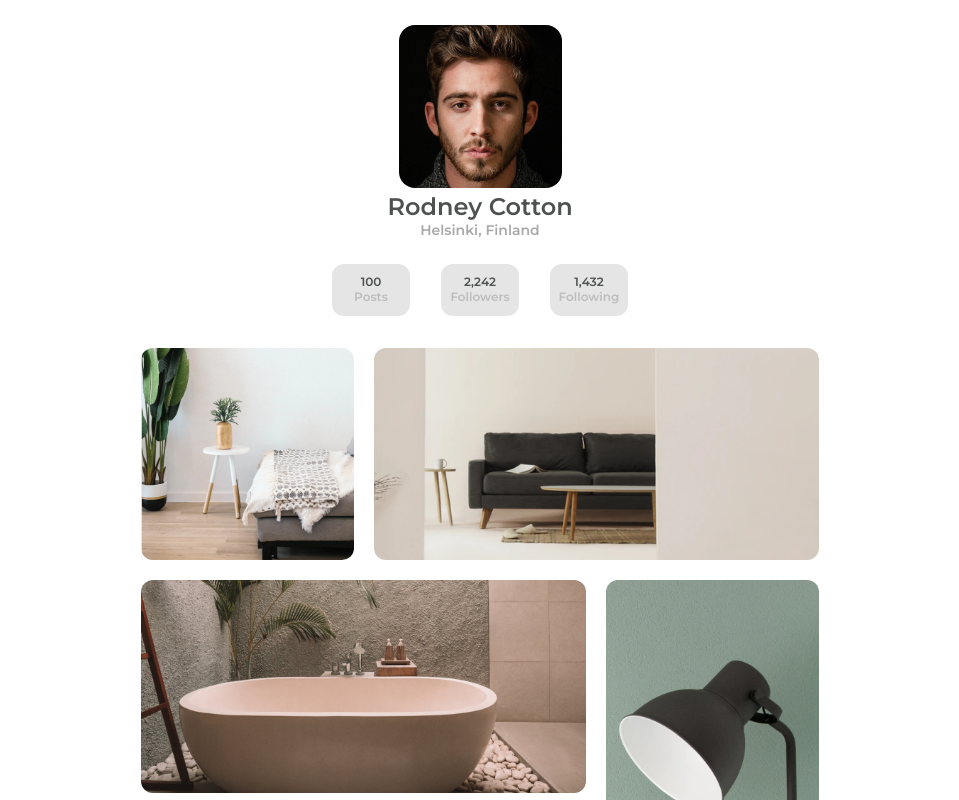
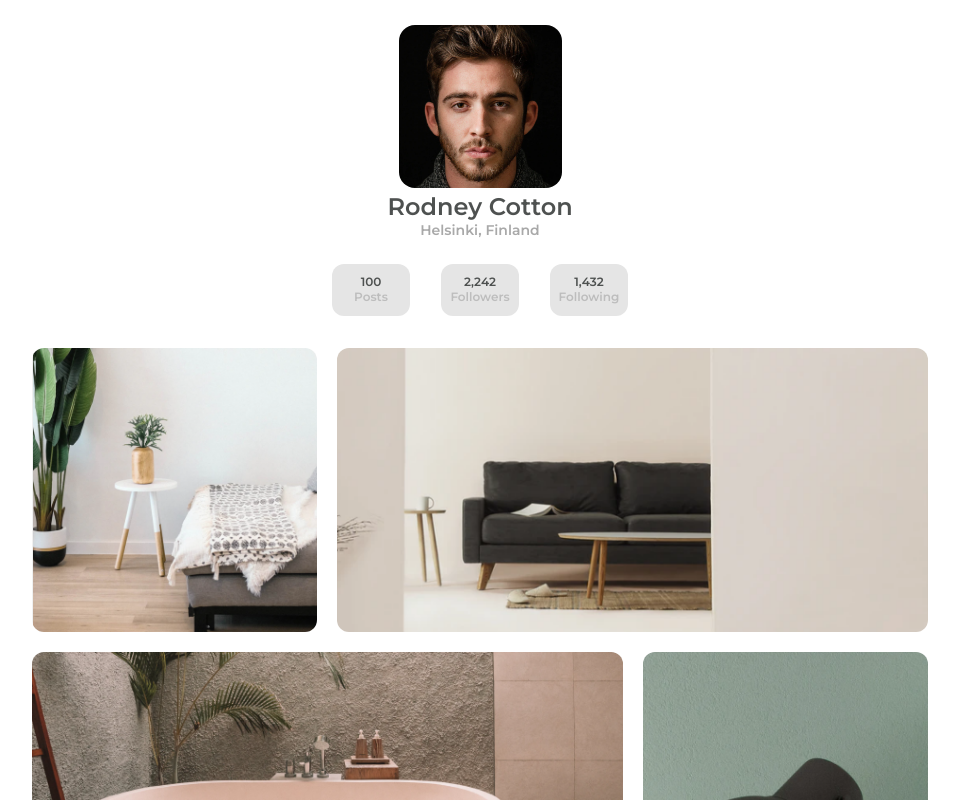
Before and after one commit to VictoriaT577/My-Gallery, a plain HTML site: page index.html in a window 1280 px wide. Shown: the top 800 px of the page, without its empty margins (160-1119 px from the left). Drawn offline with Linux system fonts and the light colour scheme.

Commit message:
Arregle el height y el width del contenedor

```diff
--- a/styles/Style.css
+++ b/styles/Style.css
@@ -60,12 +60,12 @@
 main {
   display: flex;
   justify-content: center;
-  height: 503px;
+  padding-bottom: 20px;
 }
 
 .contenedor {
-  height: 62vh;
-  width: 83%;
+  height: 58vh;
+  width: 90vw;
   padding-top: 2rem;
   display: grid;
   grid-template-columns: repeat(3, 1fr);
@@ -145,8 +145,8 @@ main {
   }
 
   .contenedor {
-    height: 62vh;
-    width: 53%;
+    height: 60vh;
+    width: 70vw;
     padding-top: 2rem;
     display: grid;
     grid-template-columns: repeat(3, 1fr);
```
